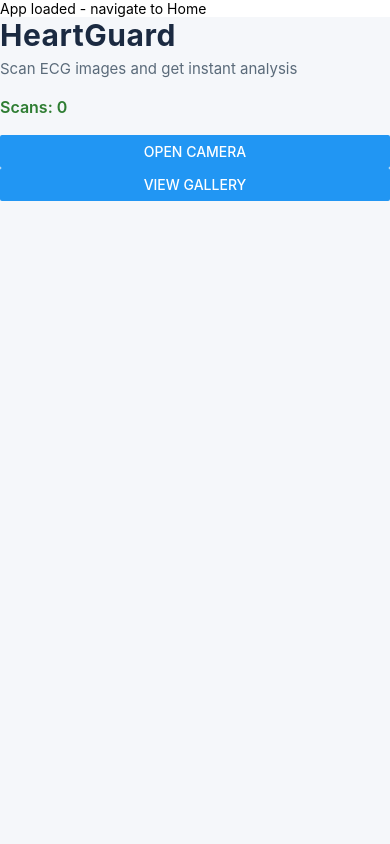
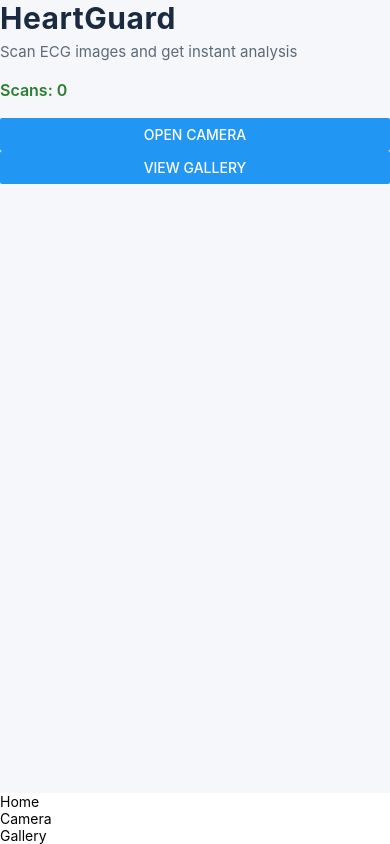
Before and after one commit to ButterE18/HeartGuard, a React Native app: screen / in a window 390 px wide. Built offline with nearby package versions, Linux system fonts and the light colour scheme.

Commit message:
Update App.js

```diff
--- a/App.js
+++ b/App.js
@@ -1,4 +1,3 @@
-
 import React, { useState, useRef, useEffect } from 'react';
 import {
   View,
@@ -14,7 +13,8 @@ import {
 import AsyncStorage from '@react-native-async-storage/async-storage';
 import { styles } from './styles';
 
-// Camera import (wrapped for debug safety)
+
+// ================= CAMERA IMPORT =================
 let CameraComponent = null;
 try {
   const cameraModule = require('expo-camera');
@@ -24,12 +24,12 @@ try {
   console.error("Camera module failed to load:", err);
 }
 
-// API import safety
+
+// ================= API IMPORT =================
 let analyzeECGImage = async () => {
   console.warn("Using fallback analysis");
   return { heart_rate: 70, conditions: ["Fallback"], summary: "No API connected" };
 };
-
 
 try {
   const api = require('./api');
@@ -39,22 +39,22 @@ try {
   console.error("API failed to load:", err);
 }
 
+
+// ================= APP =================
 export default function App() {
   const [images, setImages] = useState([]);
   const [isLoaded, setIsLoaded] = useState(false);
+  const [currentTab, setCurrentTab] = useState('Home'); // ✅ FIXED
 
 
   // ================= LOAD IMAGES =================
   useEffect(() => {
     const loadImages = async () => {
       try {
-        console.log("Loading images...");
         const savedImages = await AsyncStorage.getItem('heartguard_images');
-
 
         if (savedImages) {
           setImages(JSON.parse(savedImages));
-          console.log("Images loaded");
         }
       } catch (error) {
         console.error('Failed to load images:', error);
@@ -62,6 +62,7 @@ export default function App() {
         setIsLoaded(true);
       }
     };
+
     loadImages();
   }, []);
 
@@ -71,18 +72,21 @@ export default function App() {
     if (isLoaded) {
       const saveImages = async () => {
         try {
-          console.log("Saving images...");
-          await AsyncStorage.setItem('heartguard_images', JSON.stringify(images));
+          await AsyncStorage.setItem(
+            'heartguard_images',
+            JSON.stringify(images)
+          );
         } catch (error) {
           console.error('Failed to save images:', error);
         }
       };
+
       saveImages();
     }
   }, [images, isLoaded]);
 
 
-  // ================= LOADING STATE =================
+  // ================= LOADING =================
   if (!isLoaded) {
     return (
       <SafeAreaView style={styles.container}>
@@ -91,31 +95,20 @@ export default function App() {
     );
   }
 
+
+  // ================= MAIN NAV =================
   return (
     <View style={{ flex: 1 }}>
-        <Text>
-          App loaded - navigate to Home
-        </Text>
-        <HomeScreen navigation={{ navigate: () => console.log("Navigate called") }} images={images} />
 
-      </View>
-
-  );
-// ================= MAIN NAV =================
-  return (
-    <View style={{ flex: 1 }}>
-      {/* Screen Content /}
+      {/* Screen Content */}
       <View style={{ flex: 1 }}>
         {currentTab === 'Home' && (
-          <HomeScreen
-            navigation={{ navigate: setCurrentTab }}
-            images={images}
-          />
+          <HomeScreen navigation={{ setTab: setCurrentTab }} images={images} />
         )}
 
         {currentTab === 'Camera' && (
           <CameraScreen
-            navigation={{ navigate: setCurrentTab }}
+            navigation={{ setTab: setCurrentTab }}
             images={images}
             setImages={setImages}
           />
@@ -123,23 +116,33 @@ export default function App() {
 
         {currentTab === 'Gallery' && (
           <GalleryScreen
-            navigation={{ navigate: setCurrentTab }}
+            navigation={{ setTab: setCurrentTab }}
             images={images}
           />
         )}
       </View>
 
-      {/ Tab Bar */}
+
+      {/* Tab Bar */}
       <View style={styles.tabBar}>
-        <TouchableOpacity onPress={() => setCurrentTab('Home')} style={styles.tab}>
+        <TouchableOpacity
+          onPress={() => setCurrentTab('Home')}
+          style={styles.tab}
+        >
           <Text style={styles.tabText}>Home</Text>
         </TouchableOpacity>
 
-        <TouchableOpacity onPress={() => setCurrentTab('Camera')} style={styles.tab}>
+        <TouchableOpacity
+          onPress={() => setCurrentTab('Camera')}
+          style={styles.tab}
+        >
           <Text style={styles.tabText}>Camera</Text>
         </TouchableOpacity>
 
-        <TouchableOpacity onPress={() => setCurrentTab('Gallery')} style={styles.tab}>
+        <TouchableOpacity
+          onPress={() => setCurrentTab('Gallery')}
+          style={styles.tab}
+        >
           <Text style={styles.tabText}>Gallery</Text>
         </TouchableOpacity>
       </View>
@@ -149,47 +152,45 @@ export default function App() {
 
 
 // ================= HOME =================
-
-
 function HomeScreen({ navigation, images }) {
   return (
-
     <SafeAreaView style={styles.container}>
       <Text style={styles.title}>HeartGuard</Text>
       <Text style={styles.subtitle}>
         Scan ECG images and get instant analysis
       </Text>
 
-
       <Text style={styles.stat}>Scans: {images.length}</Text>
 
+      <Button
+        title="Open Camera"
+        onPress={() => navigation.setTab('Camera')}
+      />
 
-      <Button title="Open Camera" onPress={() => navigation.navigate('Camera')} />
-      <Button title="View Gallery" onPress={() => navigation.navigate('Gallery')} />
+      <Button
+        title="View Gallery"
+        onPress={() => navigation.setTab('Gallery')}
+      />
     </SafeAreaView>
   );
 }
 
 
 // ================= CAMERA =================
-
-
 function CameraScreen({ navigation, images, setImages }) {
   const [hasPermission, setHasPermission] = useState(null);
   const [capturedPhoto, setCapturedPhoto] = useState(null);
   const [isPreview, setIsPreview] = useState(false);
   const [loading, setLoading] = useState(false);
 
-
   const cameraRef = useRef(null);
 
 
-  // WEB BLOCK (prevents crash)
+  // ================= WEB BLOCK =================
   if (Platform.OS === 'web') {
-    console.warn("Camera not supported on web");
     return (
       <View style={{ flex: 1, justifyContent: 'center', alignItems: 'center' }}>
-        <Text>Camera not supported on web. Use mobile device.</Text>
+        <Text>Camera not supported on web.</Text>
       </View>
     );
   }
@@ -199,17 +200,14 @@ function CameraScreen({ navigation, images, setImages }) {
   useEffect(() => {
     (async () => {
       try {
-        if (!CameraComponent) {
-          console.error("CameraComponent is null");
-          return;
-        }
+        if (!CameraComponent) return;
 
+        const { status } =
+          await CameraComponent.requestCameraPermissionsAsync();
 
-        const { status } = await CameraComponent.requestCameraPermissionsAsync();
-        console.log("Camera permission:", status);
         setHasPermission(status === 'granted');
       } catch (err) {
-        console.error("Permission error:", err);
+        console.error(err);
       }
     })();
   }, []);
@@ -218,80 +216,60 @@ function CameraScreen({ navigation, images, setImages }) {
   // ================= TAKE PHOTO =================
   const takePicture = async () => {
     try {
-      if (!cameraRef.current) {
-        console.error("Camera ref is null");
-        return;
-      }
-
-
       const photo = await cameraRef.current.takePictureAsync();
-      console.log("Photo captured:", photo);
-
-
       setCapturedPhoto(photo);
       setIsPreview(true);
     } catch (err) {
-      console.error("Capture failed:", err);
+      console.error(err);
     }
   };
 
 
   // ================= SAVE PHOTO =================
   const savePhoto = async () => {
-    if (!capturedPhoto) return;
-
-
     setLoading(true);
 
-
     try {
-      console.log("Sending to API...");
       const analysis = await analyzeECGImage(capturedPhoto.uri);
-      console.log("Analysis result:", analysis);
-
 
       const newItem = {
         uri: capturedPhoto.uri,
         analysis: {
           bpm: analysis.heart_rate || 0,
           diagnosis: analysis.conditions
-            ? analysis.conditions.join(", ")
-            : "Unknown",
+            ? analysis.conditions.join(', ')
+            : 'Unknown',
           rhythm:
             analysis.conditions &&
-            analysis.conditions.includes("Irregular Rhythm")
-              ? "Irregular"
-              : "Regular",
-          interpretation: analysis.summary || "Analysis completed",
+            analysis.conditions.includes('Irregular Rhythm')
+              ? 'Irregular'
+              : 'Regular',
+          interpretation: analysis.summary || 'Analysis completed',
           timestamp: new Date().toLocaleString(),
         },
       };
 
-
       setImages([newItem, ...images]);
-
 
       setCapturedPhoto(null);
       setIsPreview(false);
 
-
-      navigation.navigate('Gallery');
-    } catch (error) {
-      console.error("Save photo error:", error);
-      alert("Failed to analyze photo.");
+      navigation.setTab('Gallery');
+    } catch (err) {
+      console.error(err);
+      alert('Analysis failed');
     } finally {
       setLoading(false);
     }
   };
 
 
-  // ================= PERMISSION STATES =================
+  // ================= STATES =================
   if (hasPermission === null)
-    return <Text style={{ textAlign: 'center' }}>Requesting permission...</Text>;
-
+    return <Text>Requesting permission...</Text>;
 
   if (hasPermission === false)
-    return <Text style={{ textAlign: 'center' }}>No camera access</Text>;
+    return <Text>No camera access</Text>;
 
 
   // ================= UI =================
@@ -305,18 +283,13 @@ function CameraScreen({ navigation, images, setImages }) {
             <Text>Camera failed to load</Text>
           )}
 
-
           <Button title="Capture" onPress={takePicture} />
         </>
       ) : (
         <View style={{ flex: 1 }}>
           <Image source={{ uri: capturedPhoto.uri }} style={{ height: 300 }} />
 
-
-          {loading && (
-            <Text style={{ textAlign: 'center' }}>Analyzing...</Text>
-          )}
-
+          {loading && <Text>Analyzing...</Text>}
 
           <Button title="Retake" onPress={() => setIsPreview(false)} />
           <Button title="Save & Analyze" onPress={savePhoto} />
@@ -328,11 +301,8 @@ function CameraScreen({ navigation, images, setImages }) {
 
 
 // ================= GALLERY =================
-
-
-function GalleryScreen({ images }) {
+function GalleryScreen({ navigation, images }) {
   const [selected, setSelected] = useState(null);
-
 
   return (
     <SafeAreaView style={styles.container}>
@@ -351,27 +321,21 @@ function GalleryScreen({ images }) {
         )}
       />
 
-
       <Modal visible={!!selected} transparent>
         <View style={styles.modal}>
           {selected && (
             <View style={styles.modalContent}>
-              <Image source={{ uri: selected.uri }} style={styles.modalImage} />
-
+              <Image
+                source={{ uri: selected.uri }}
+                style={styles.modalImage}
+              />
 
               <Text style={styles.modalTitle}>ECG Result</Text>
 
-
-              <Text>Heart Rate: {selected.analysis.bpm} BPM</Text>
+              <Text>Heart Rate: {selected.analysis.bpm}</Text>
               <Text>Diagnosis: {selected.analysis.diagnosis}</Text>
               <Text>Rhythm: {selected.analysis.rhythm}</Text>
               <Text>{selected.analysis.interpretation}</Text>
-
-
-              <Text style={{ marginTop: 10, fontStyle: 'italic' }}>
-                Not medical advice
-              </Text>
-
 
               <Button title="Close" onPress={() => setSelected(null)} />
             </View>
```
